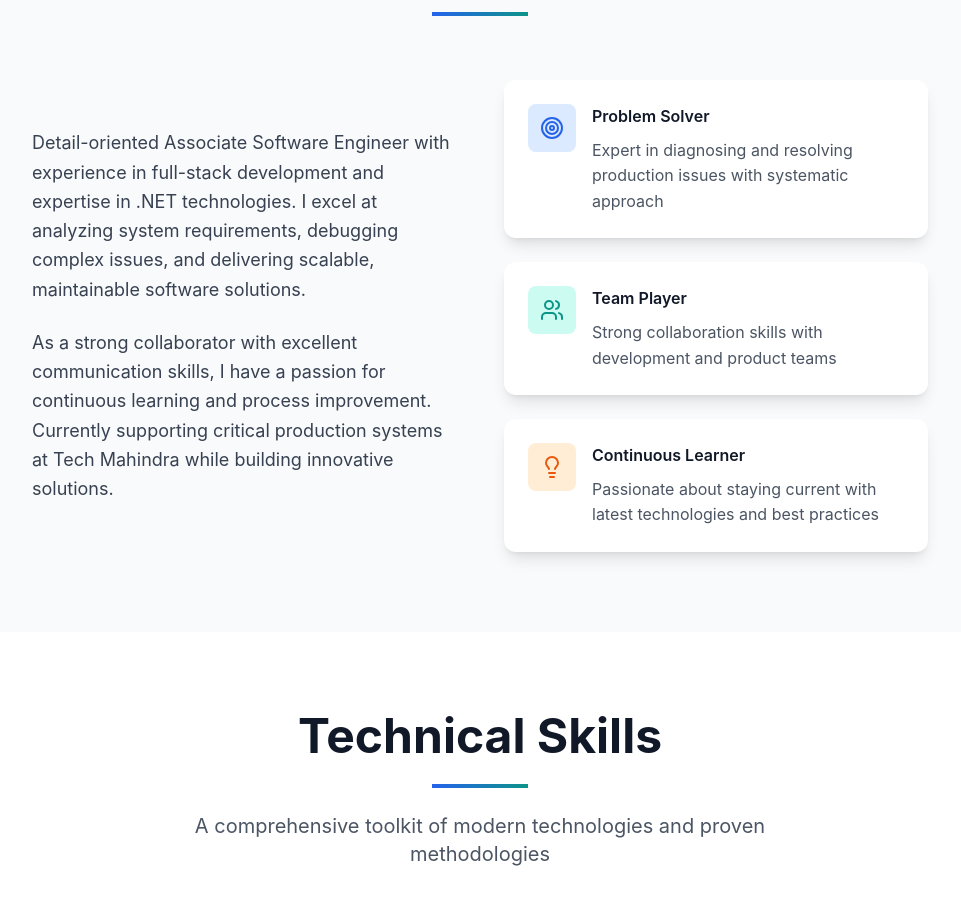
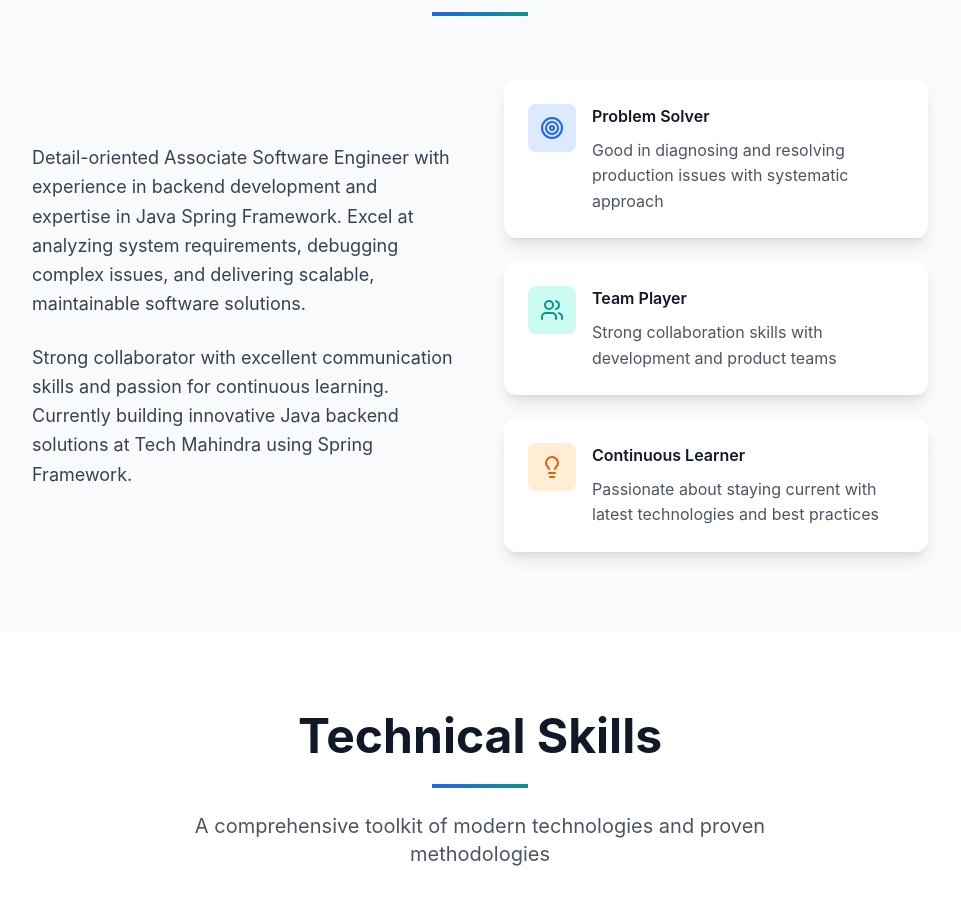
Before and after one commit to kncharan997/Porfolio, a React (Vite) app: page / in a window 1280 px wide. Shown: the part 940-1844 px from the top of the page, without its empty margins (160-1121 px from the left). Built offline with nearby package versions, Linux system fonts and the light colour scheme.

Commit message:
About edit

```diff
--- a/src/components/About.tsx
+++ b/src/components/About.tsx
@@ -16,14 +16,10 @@ const About: React.FC = () => {
           <div className="grid md:grid-cols-2 gap-12 items-center">
             <div className="space-y-6">
               <p className="text-lg text-gray-700 leading-relaxed">
-                Detail-oriented Associate Software Engineer with experience in full-stack development
-                and expertise in .NET technologies. I excel at analyzing system requirements,
-                debugging complex issues, and delivering scalable, maintainable software solutions.
+                Detail-oriented Associate Software Engineer with experience in backend development and expertise in Java Spring Framework. Excel at analyzing system requirements, debugging complex issues, and delivering scalable, maintainable software solutions.
               </p>
               <p className="text-lg text-gray-700 leading-relaxed">
-                As a strong collaborator with excellent communication skills, I have a passion for
-                continuous learning and process improvement. Currently supporting critical production
-                systems at Tech Mahindra while building innovative solutions.
+               Strong collaborator with excellent communication skills and passion for continuous learning. Currently building innovative Java backend solutions at Tech Mahindra using Spring Framework.
               </p>
             </div>
 
@@ -34,7 +30,7 @@ const About: React.FC = () => {
                 </div>
                 <div>
                   <h3 className="font-semibold text-gray-900 mb-2">Problem Solver</h3>
-                  <p className="text-gray-600">Expert in diagnosing and resolving production issues with systematic approach</p>
+                  <p className="text-gray-600">Good in diagnosing and resolving production issues with systematic approach</p>
                 </div>
               </div>
 
```
Also changed, not shown: 1 other file (tests, documents, lock files or other folders).
